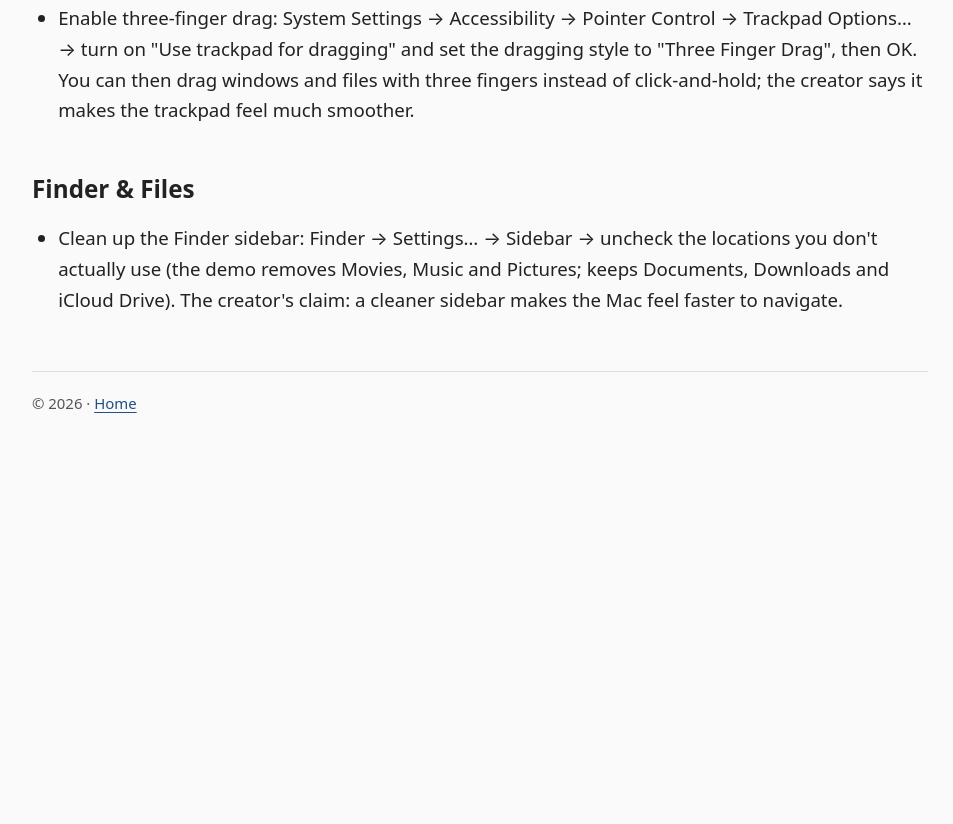
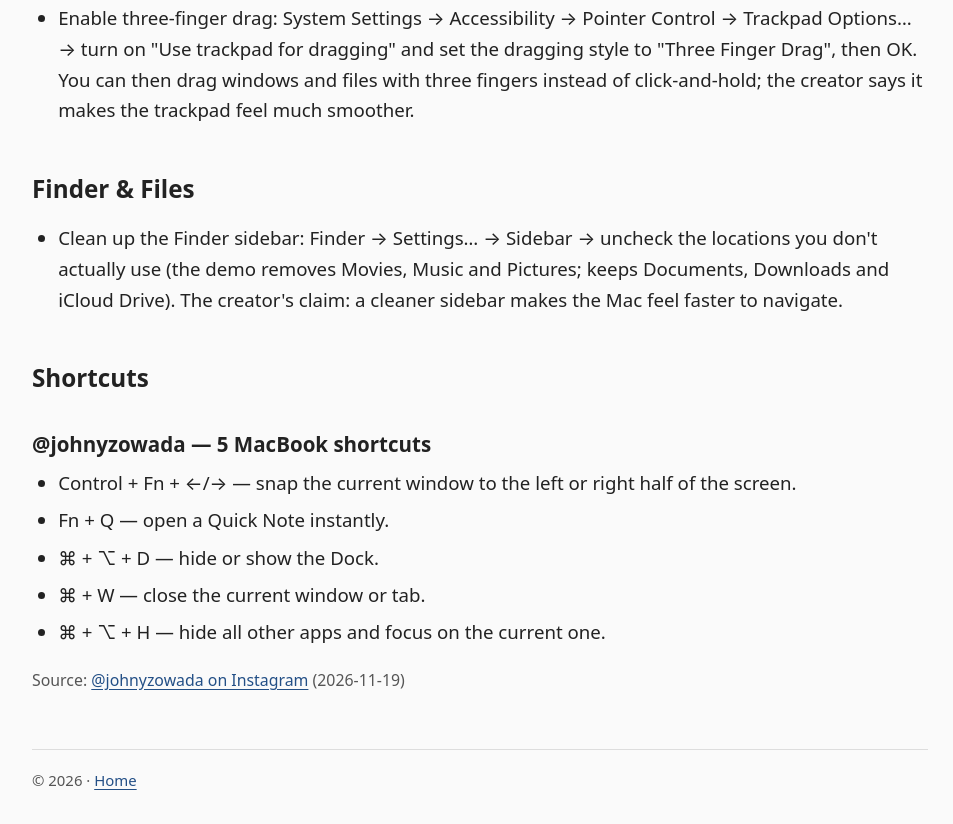
Before and after one commit to baianomauricio/bm, a plain HTML site: page public/technical/mac_tips.html in a window 1280 px wide. Shown: the part 470-1294 px from the top of the page, without its empty margins (160-1113 px from the left). Before the commit the page ends 923 px from the top, so only its background shows below. Drawn offline with Linux system fonts and the light colour scheme.

Commit message:
Add Shortcuts topic to Mac Tips page (@johnyzowada)

```diff
--- a/public/technical/mac_tips.html
+++ b/public/technical/mac_tips.html
@@ -139,6 +139,18 @@ height="0" width="0" style="display:none;visibility:hidden"></iframe></noscript>
       <li>Clean up the Finder sidebar: Finder → Settings… → Sidebar → uncheck the locations you don't actually use (the demo removes Movies, Music and Pictures; keeps Documents, Downloads and iCloud Drive). The creator's claim: a cleaner sidebar makes the Mac feel faster to navigate.</li>
     </ul>
 
+    <h2>Shortcuts</h2>
+
+    <h3>@johnyzowada — 5 MacBook shortcuts</h3>
+    <ul>
+      <li>Control + Fn + ←/→ — snap the current window to the left or right half of the screen.</li>
+      <li>Fn + Q — open a Quick Note instantly.</li>
+      <li>⌘ + ⌥ + D — hide or show the Dock.</li>
+      <li>⌘ + W — close the current window or tab.</li>
+      <li>⌘ + ⌥ + H — hide all other apps and focus on the current one.</li>
+    </ul>
+    <p class="source">Source: <a href="https://www.instagram.com/reel/Df7kjf5t1uY/">@johnyzowada on Instagram</a> (2026-11-19)</p>
+
     <footer>
       <p>© 2026 · <a href="/">Home</a></p>
     </footer>
```
